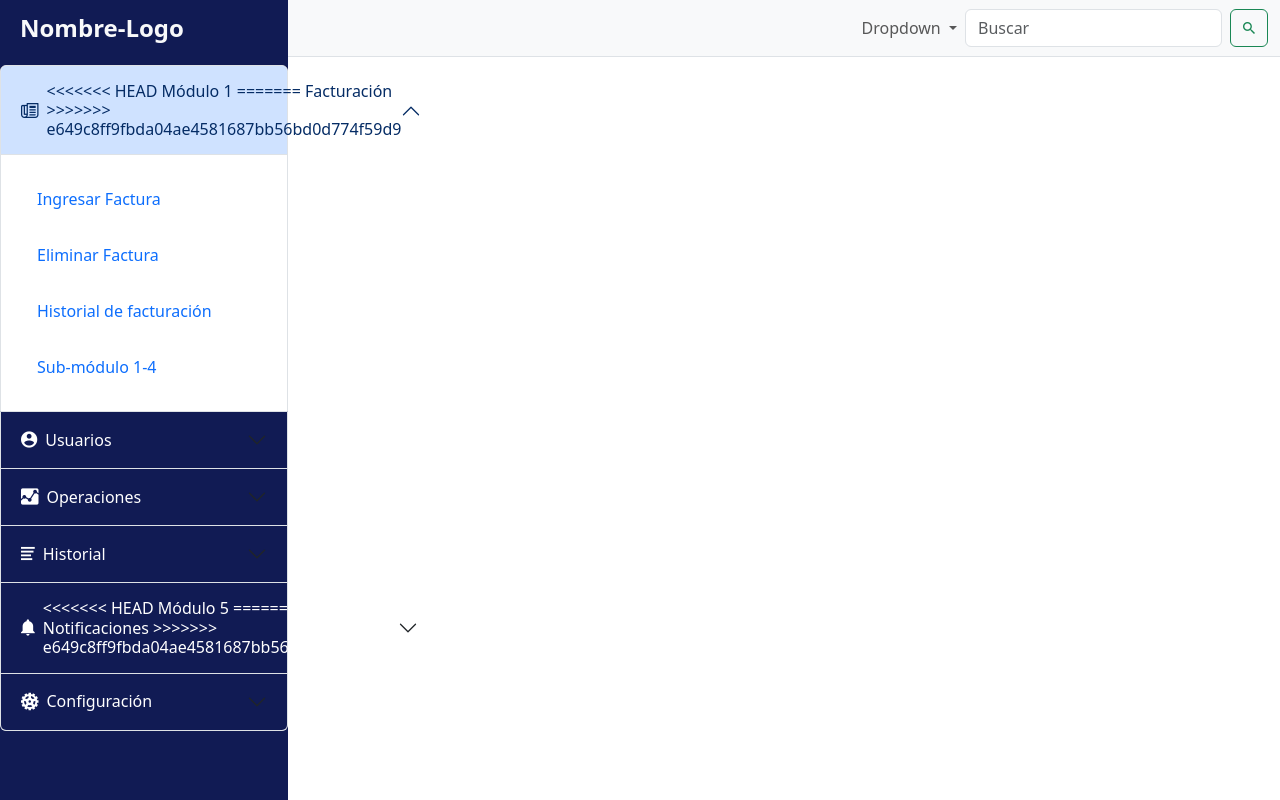
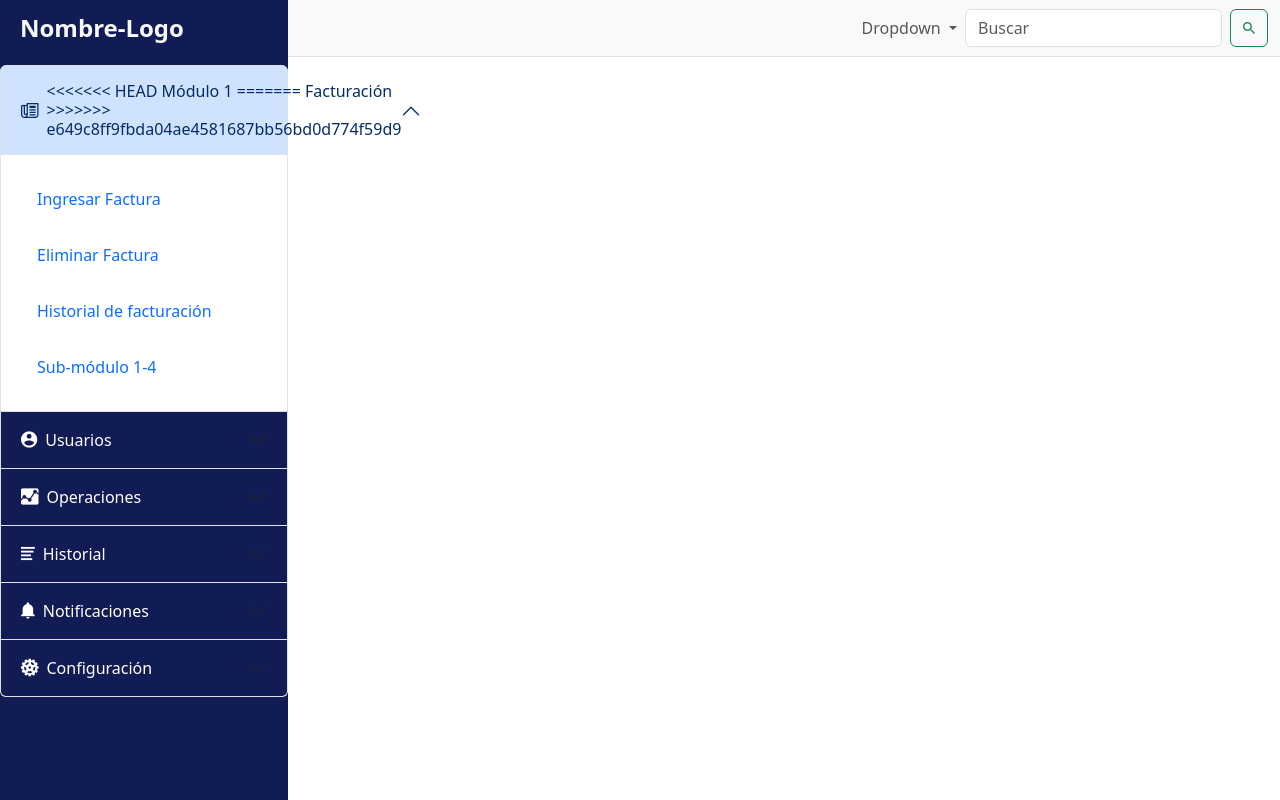
Before and after one commit to Estephanyc/Aplicaci-n-de-servicios, an Angular app: page /home in a window 1280 px wide. Built offline with nearby package versions, Linux system fonts and the light colour scheme.

Commit message:
nombres-modulos

```diff
--- a/src/app/menu/menu.component.html
+++ b/src/app/menu/menu.component.html
@@ -73,11 +73,7 @@
             <div class="accordion-item" id="accordion-5">
               <h2 class="accordion-header" id="headingFive">
                 <button class="accordion-button collapsed" type="button" data-bs-toggle="collapse" data-bs-target="#collapseFive" aria-expanded="false" aria-controls="collapseFive"><i class="icon ion-md-notifications me-2 lead"></i>
-<<<<<<< HEAD
-                  Módulo 5
-=======
                   Notificaciones
->>>>>>> e649c8ff9fbda04ae4581687bb56bd0d774f59d9
                 </button>
               </h2>
               <div id="collapseFive" class="accordion-collapse collapse" aria-labelledby="headingFive" data-bs-parent="#accordionExample">
```
